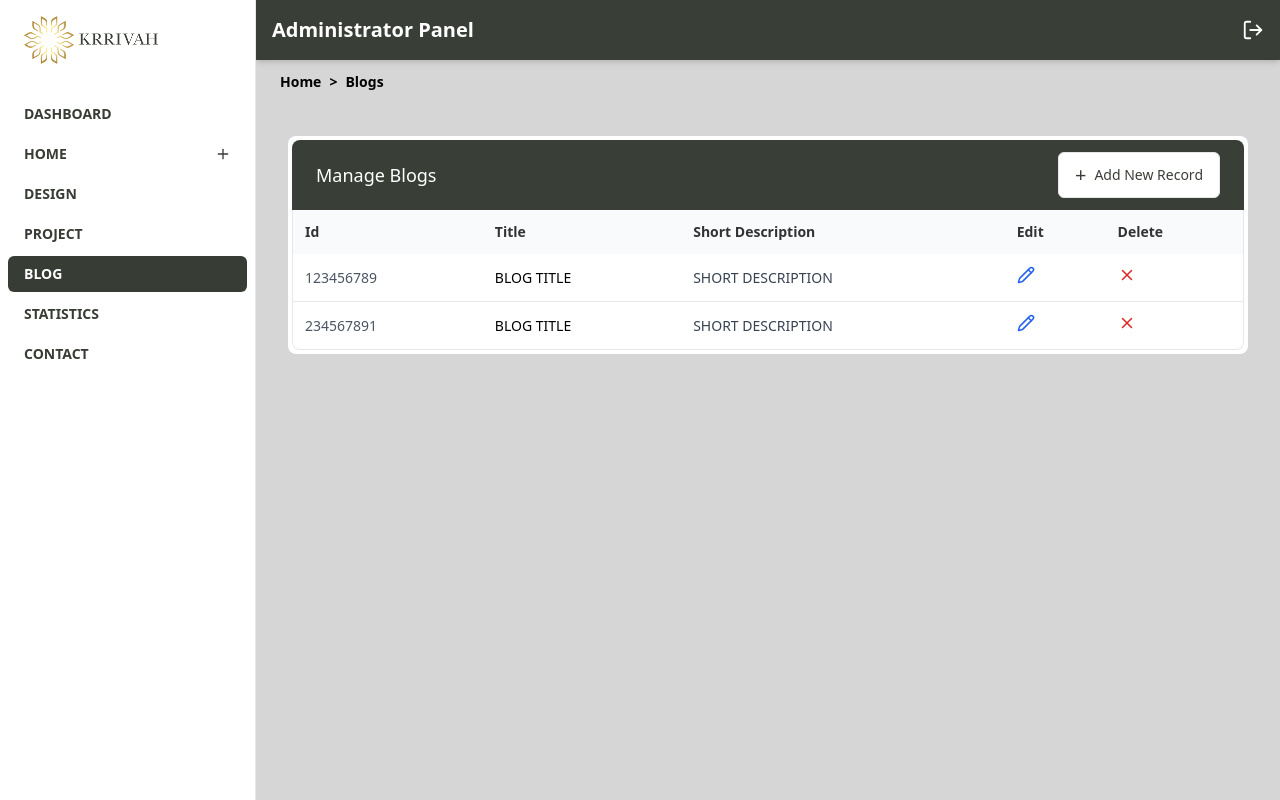
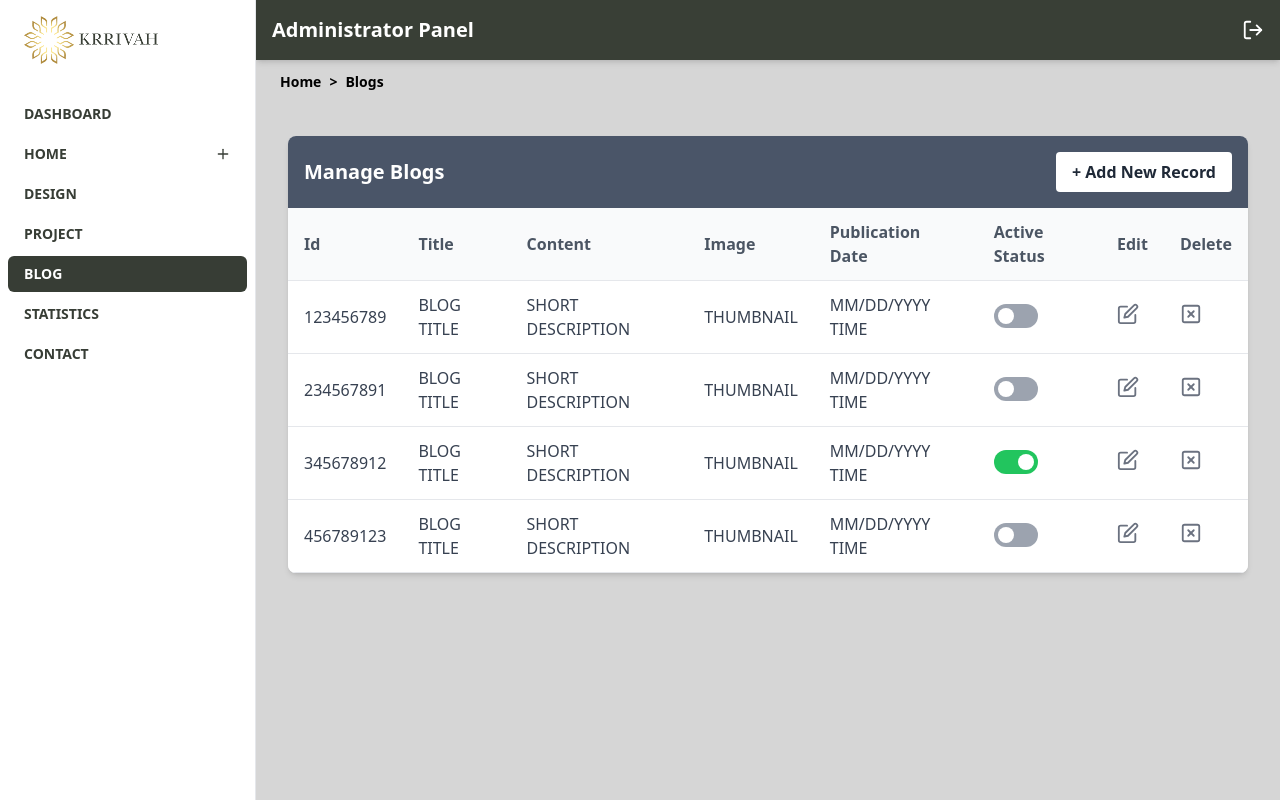
Before and after one commit to Govind-Kumar1/AdminKrrivah, a React (Vite) app: page /admin/blog in a window 1280 px wide. Built offline with nearby package versions, Linux system fonts and the light colour scheme.

Commit message:
added login auth

```diff
--- a/package.json
+++ b/package.json
@@ -11,9 +11,11 @@
   },
   "dependencies": {
     "@tailwindcss/vite": "^4.1.11",
+    "axios": "^1.10.0",
     "lucide-react": "^0.525.0",
     "react": "^19.1.0",
     "react-dom": "^19.1.0",
+    "react-icons": "^5.5.0",
     "react-router-dom": "^7.7.0",
     "recharts": "^3.1.0"
   },
--- a/src/App.jsx
+++ b/src/App.jsx
@@ -17,7 +17,7 @@ function App() {
       <Router>
         <Routes>
           <Route path='/' element={<LoginPage/>}/>
-          <Route path={'/admin'} element={<DashboardPage/>} />
+          <Route path={'/admin/dashboard'} element={<DashboardPage/>} />
           <Route path={'/admin/blog'} element={<BlogPage/>} />
           <Route path={'/admin/project'} element={<Project/>} />
           <Route path={'/admin/project/add-project'} element={<AddProject/>} />
--- a/src/components/ManageBlogs.jsx
+++ b/src/components/ManageBlogs.jsx
@@ -1,90 +1,84 @@
-import React, { useState } from "react";
-import { Pencil, X } from "lucide-react";
-import BlogForm from './BlogForm'; // Naya form component import karein
+import {React, useState } from 'react';
+import { FiEdit } from "react-icons/fi"; // Edit icon
+import { FiXSquare } from "react-icons/fi"; // Delete icon
 
-export default function ManageBlogs() {
-  const [blogs, setBlogs] = useState([
-    { id: 123456789, title: "BLOG TITLE", content: "SHORT DESCRIPTION" },
-    { id: 234567891, title: "BLOG TITLE", content: "SHORT DESCRIPTION" },
-  ]);
+// Sample data for the blogs
+const sampleBlogs = [
+    { id: '123456789', title: 'BLOG TITLE', content: 'SHORT DESCRIPTION', image: 'THUMBNAIL', publicationDate: 'MM/DD/YYYY TIME', isActive: false },
+    { id: '234567891', title: 'BLOG TITLE', content: 'SHORT DESCRIPTION', image: 'THUMBNAIL', publicationDate: 'MM/DD/YYYY TIME', isActive: false },
+    { id: '345678912', title: 'BLOG TITLE', content: 'SHORT DESCRIPTION', image: 'THUMBNAIL', publicationDate: 'MM/DD/YYYY TIME', isActive: true },
+    { id: '456789123', title: 'BLOG TITLE', content: 'SHORT DESCRIPTION', image: 'THUMBNAIL', publicationDate: 'MM/DD/YYYY TIME', isActive: false },
+];
 
-  // Modal ki jagah ab form ko dikhane ya chhupane ke liye state
-  const [isFormVisible, setIsFormVisible] = useState(false);
-  const [loading, setLoading] = useState(false);
+const ManageBlogs = () => {
+    const [blogs, setBlogs] = useState(sampleBlogs);
 
-  const handleDelete = (id) => {
-    setBlogs((prev) => prev.filter((b) => b.id !== id));
+    // Function to toggle the active status of a blog
+    const handleToggle = (id) => {
+        setBlogs(blogs.map(blog =>
+            blog.id === id ? { ...blog, isActive: !blog.isActive } : blog
+        ));
     };
 
-  // Naye blog ko save karne ka function
-  const handleSaveBlog = (formData) => {
-    console.log("Saving blog data:", formData);
-    const newBlog = {
-        id: Date.now(),
-        title: formData.title,
-        content: formData.shortDescription, // Table me dikhane ke liye
-    };
-    setBlogs(prev => [newBlog, ...prev]);
-    setIsFormVisible(false); // Save karne ke baad form band kar dein
-  };
-
-  // Agar form dikhana hai, to sirf BlogForm component render hoga
-  if (isFormVisible) {
-      return <BlogForm onSave={handleSaveBlog} onClose={() => setIsFormVisible(false)} />;
-  }
-
-  // Warna, blog list ka table dikhega
     return (
-    <div className="bg-white p-1 rounded-lg">
-      <div className="bg-[#393F36] text-white px-6 py-3 flex justify-between items-center rounded-t-lg">
-        <h2 className="text-lg font-medium">Manage Blogs</h2>
-        <button
-          className="flex items-center gap-2 bg-white text-sm border px-4 py-2 rounded-md text-[#393F36] hover:bg-gray-100"
-          onClick={() => setIsFormVisible(true)} // Button ab form dikhayega
-        >
-          <span className="text-xl font-medium">+</span>
-          Add New Record
+        <div className="bg-white shadow-md rounded-lg overflow-hidden">
+            {/* Header Section */}
+            <div className="bg-[#4a5568] text-white p-4 flex justify-between items-center">
+                <h2 className="text-xl font-semibold">Manage Blogs</h2>
+                <button className="bg-white text-gray-800 font-bold py-2 px-4 rounded hover:bg-gray-200 transition duration-300">
+                    + Add New Record
                 </button>
             </div>
 
-      <div className="overflow-x-auto border border-t-0 rounded-b-lg">
-        {loading ? (
-          <div className="p-6 text-center">Loading...</div>
-        ) : (
-          <table className="w-full text-sm">
-            {/* Table Head */}
+            {/* Table Section */}
+            <div className="overflow-x-auto">
+                <table className="min-w-full bg-white">
                     <thead className="bg-gray-50">
-              <tr className="text-left text-black/80">
-                <th className="p-3 font-semibold">Id</th>
-                <th className="p-3 font-semibold">Title</th>
-                <th className="p-3 font-semibold">Short Description</th>
-                <th className="p-3 font-semibold">Edit</th>
-                <th className="p-3 font-semibold">Delete</th>
+                        <tr>
+                            <th className="py-3 px-4 text-left font-semibold text-gray-600 border-b">Id</th>
+                            <th className="py-3 px-4 text-left font-semibold text-gray-600 border-b">Title</th>
+                            <th className="py-3 px-4 text-left font-semibold text-gray-600 border-b">Content</th>
+                            <th className="py-3 px-4 text-left font-semibold text-gray-600 border-b">Image</th>
+                            <th className="py-3 px-4 text-left font-semibold text-gray-600 border-b">Publication Date</th>
+                            <th className="py-3 px-4 text-left font-semibold text-gray-600 border-b">Active Status</th>
+                            <th className="py-3 px-4 text-left font-semibold text-gray-600 border-b">Edit</th>
+                            <th className="py-3 px-4 text-left font-semibold text-gray-600 border-b">Delete</th>
                         </tr>
                     </thead>
-            {/* Table Body */}
-            <tbody className="bg-white divide-y divide-gray-200">
+                    <tbody className="text-gray-700">
                         {blogs.map((blog) => (
-                <tr key={blog.id}>
-                  <td className="p-3 text-gray-600">{blog.id}</td>
-                  <td className="p-3 uppercase font-medium">{blog.title}</td>
-                  <td className="p-3 uppercase text-gray-700">{blog.content}</td>
-                  <td className="p-3">
-                    <button onClick={() => alert(`Edit ${blog.id}`)} className="text-blue-600 hover:text-blue-800">
-                      <Pencil size={18} />
+                            <tr key={blog.id} className="hover:bg-gray-50">
+                                <td className="py-3 px-4 border-b">{blog.id}</td>
+                                <td className="py-3 px-4 border-b">{blog.title}</td>
+                                <td className="py-3 px-4 border-b">{blog.content}</td>
+                                <td className="py-3 px-4 border-b">{blog.image}</td>
+                                <td className="py-3 px-4 border-b">{blog.publicationDate}</td>
+                                <td className="py-3 px-4 border-b">
+                                    {/* Toggle Switch */}
+                                    <button
+                                        onClick={() => handleToggle(blog.id)}
+                                        className={`relative inline-flex items-center h-6 rounded-full w-11 transition-colors duration-200 ${blog.isActive ? 'bg-green-500' : 'bg-gray-400'}`}
+                                    >
+                                        <span className={`inline-block w-4 h-4 transform bg-white rounded-full transition-transform duration-200 ${blog.isActive ? 'translate-x-6' : 'translate-x-1'}`} />
                                     </button>
                                 </td>
-                  <td className="p-3">
-                    <button onClick={() => handleDelete(blog.id)} className="text-red-600 hover:text-red-800">
-                      <X size={18} />
+                                <td className="py-3 px-4 border-b">
+                                    <button className="text-gray-500 hover:text-blue-600">
+                                        <FiEdit size={22} />
+                                    </button>
+                                </td>
+                                <td className="py-3 px-4 border-b">
+                                    <button className="text-gray-500 hover:text-red-600">
+                                        <FiXSquare size={22} />
                                     </button>
                                 </td>
                             </tr>
                         ))}
                     </tbody>
                 </table>
-        )}
             </div>
         </div>
     );
-}
+};
+
+export default ManageBlogs;
--- a/src/components/bannerComponents/ManageBanners.jsx
+++ b/src/components/bannerComponents/ManageBanners.jsx
@@ -1,52 +1,99 @@
-import React, { useState } from "react";
+import React, { useState, useEffect } from "react";
 import { Pencil, X, Plus } from "lucide-react";
-import BannerForm from "./BannerForm";
+import BannerForm from "./BannerForm"; // Your form component
+import axios from "axios";
 
-const initialData = [
-  {
-    id: "123456789",
-    brandName: "brand name",
-    image: "hero image",
-    title: "PROJECT TITLE",
-    description: "Short Description",
-    isActive: false,
-  },
-  // ...other records
-];
+// Define your backend API base URL
+const API_URL = "http://localhost:5000/api/heroBrand";
 
 const ManageBanners = () => {
-  const [mode, setMode] = useState("table");
-  const [data, setData] = useState(initialData);
+    const [mode, setMode] = useState("table"); // 'table', 'add', 'edit'
+    const [data, setData] = useState([]);
     const [editingItem, setEditingItem] = useState(null);
 
-  const handleDelete = (id) => {
-    console.log("API delete:", id);
-    setData((prev) => prev.filter((item) => item.id !== id));
+    // New states for loading and error handling
+    const [loading, setLoading] = useState(true);
+    const [error, setError] = useState(null);
+
+    // Function to fetch all banners from the backend
+    const fetchBanners = async () => {
+        setLoading(true);
+        setError(null);
+        try {
+            const res = await axios.get(API_URL);
+            setData(res.data);
+        } catch (err) {
+            setError("Failed to fetch banners. Please try again later.");
+            console.error(err);
+        } finally {
+            setLoading(false);
+        }
     };
 
-  const handleSubmit = (form) => {
+    // Fetch data when the component mounts
+    useEffect(() => {
+        fetchBanners();
+    }, []);
+
+    // Function to handle deleting a banner
+    const handleDelete = async (id) => {
+        if (window.confirm("Are you sure you want to delete this banner?")) {
+            try {
+                await axios.delete(`${API_URL}/${id}`, { withCredentials: true });
+                fetchBanners(); // Refetch data to update the UI
+            } catch (err) {
+                alert("Failed to delete banner.");
+                console.error(err);
+            }
+        }
+    };
+
+    // Function to handle form submission for both add and edit modes
+    const handleSubmit = async (formData) => {
+        try {
             if (mode === "add") {
-      const newItem = {
-        id: Date.now().toString(),
-        ...form,
-        image: "hero image",
-        isActive: false,
+                // For adding, we send multipart/form-data
+                const apiFormData = new FormData();
+                Object.keys(formData).forEach(key => {
+                    apiFormData.append(key, formData[key]);
+                });
+                await axios.post(API_URL, apiFormData, {
+                    withCredentials: true,
+                    headers: { 'Content-Type': 'multipart/form-data' }
+                });
+            } else if (mode === "edit") {
+                // For editing, we send JSON (assuming no image update for now)
+                // Note: If your PUT route supports image updates, this needs to be multipart/form-data too.
+                await axios.put(`${API_URL}/${editingItem._id}`, formData, { withCredentials: true });
+            }
+            fetchBanners(); // Refetch data on success
+        } catch (err) {
+            alert(`Failed to ${mode} banner.`);
+            console.error(err);
+        } finally {
+            setMode("table");
+            setEditingItem(null);
+        }
     };
-      setData((prev) => [...prev, newItem]);
-    } else if (mode === "edit") {
-      setData((prev) =>
-        prev.map((item) =>
-          item.id === editingItem.id ? { ...item, ...form } : item
-        )
-      );
+
+    // Function to toggle the active status
+    const handleToggleStatus = async (item) => {
+        try {
+            // Your updateHeroBrand controller will handle the update
+            await axios.put(`${API_URL}/${item._id}`, { isActive: !item.isActive }, { withCredentials: true });
+            fetchBanners(); // Refetch to show the change
+        } catch (err) {
+             alert("Failed to update status.");
+             console.error(err);
+        }
     }
 
-    setMode("table");
-    setEditingItem(null);
-  };
+    // Render loading or error state
+    if (loading) return <div className="p-6 text-center">Loading banners...</div>;
+    if (error) return <div className="p-6 text-center text-red-500">{error}</div>;
 
     return (
-    <div className="bg-[#D6D6D6] flex  justify-center p-4">
+        <div className="bg-[#D6D6D6] flex justify-center p-4">
             <div className="w-full max-w-6xl rounded-md shadow-lg overflow-hidden bg-white">
                 {/* Header */}
                 <div className="bg-[#383D34] text-white flex justify-between items-center px-6 py-4">
@@ -63,43 +110,36 @@ const ManageBanners = () => {
 
                 {/* Content */}
                 <div className="p-6">
-          {mode === "table" && (
+                    {mode === "table" ? (
                         <div className="overflow-x-auto">
                             <table className="w-full text-left border-collapse">
                                 <thead>
                                     <tr className="bg-gray-100 text-sm text-gray-700">
-                    <th className="border p-3 font-semibold">Id</th>
                                         <th className="border p-3 font-semibold">BRAND NAME</th>
                                         <th className="border p-3 font-semibold">Image</th>
                                         <th className="border p-3 font-semibold">Title</th>
                                         <th className="border p-3 font-semibold">Description</th>
-                    <th className="border p-3 font-semibold">Active Status</th>
-                    <th className="border p-3 font-semibold">Edit</th>
-                    <th className="border p-3 font-semibold">Delete</th>
+                                        <th className="border p-3 font-semibold text-center">Active</th>
+                                        <th className="border p-3 font-semibold text-center">Edit</th>
+                                        <th className="border p-3 font-semibold text-center">Delete</th>
                                     </tr>
                                 </thead>
                                 <tbody>
                                     {data.map((item) => (
-                    <tr key={item.id} className="hover:bg-gray-50 text-sm">
-                      <td className="border p-3">{item.id}</td>
+                                        <tr key={item._id} className="hover:bg-gray-50 text-sm">
                                             <td className="border p-3">{item.brandName}</td>
-                      <td className="border p-3">{item.image}</td>
+                                            <td className="border p-3">
+                                                <img src={item.image} alt={item.title} className="w-24 h-auto object-cover" />
+                                            </td>
                                             <td className="border p-3">{item.title}</td>
                                             <td className="border p-3">{item.description}</td>
                                             <td className="border p-3 text-center">
-                        <input
-                          type="checkbox"
-                          checked={item.isActive}
-                          onChange={() =>
-                            setData((prev) =>
-                              prev.map((d) =>
-                                d.id === item.id
-                                  ? { ...d, isActive: !d.isActive }
-                                  : d
-                              )
-                            )
-                          }
-                        />
+                                                <button
+                                                    onClick={() => handleToggleStatus(item)}
+                                                    className={`px-3 py-1 text-xs rounded-full text-white ${item.isActive ? 'bg-green-500' : 'bg-gray-400'}`}
+                                                >
+                                                    {item.isActive ? "Active" : "Inactive"}
+                                                </button>
                                             </td>
                                             <td className="border p-3 text-center">
                                                 <button
@@ -114,7 +154,7 @@ const ManageBanners = () => {
                                             </td>
                                             <td className="border p-3 text-center">
                                                 <button
-                          onClick={() => handleDelete(item.id)}
+                                                    onClick={() => handleDelete(item._id)}
                                                     className="hover:text-red-600"
                                                 >
                                                     <X className="w-5 h-5" />
@@ -125,9 +165,7 @@ const ManageBanners = () => {
                                 </tbody>
                             </table>
                         </div>
-          )}
-
-          {(mode === "add" || mode === "edit") && (
+                    ) : (
                         <BannerForm
                             mode={mode}
                             item={editingItem}
--- a/src/components/projectComponents/TableProject.jsx
+++ b/src/components/projectComponents/TableProject.jsx
@@ -4,10 +4,10 @@ import { useNavigate } from "react-router-dom";
 
 export default function ManageProjects() {
   const [projects, setProjects] = useState([
-    { id: 123456789, title: "PROJECT TITLE", content: "SHORT DESCRIPTION" },
-    { id: 234567891, title: "PROJECT TITLE", content: "SHORT DESCRIPTION" },
-    { id: 345678912, title: "PROJECT TITLE", content: "SHORT DESCRIPTION" },
-    { id: 456789123, title: "PROJECT TITLE", content: "SHORT DESCRIPTION" },
+    { id: 123456789, title: "PROJECT TITLE", content: "SHORT DESCRIPTION", isActive: true },
+    { id: 234567891, title: "PROJECT TITLE", content: "SHORT DESCRIPTION", isActive: false },
+    { id: 345678912, title: "PROJECT TITLE", content: "SHORT DESCRIPTION", isActive: true },
+    { id: 456789123, title: "PROJECT TITLE", content: "SHORT DESCRIPTION", isActive: false },
   ]);
   const [loading, setLoading] = useState(true);
 
@@ -19,9 +19,9 @@ export default function ManageProjects() {
 
   const loadProjects = async () => {
     try {
-      // const res = await fetchProjects(); // API call
-      // setProjects(res.data);
-      setLoading(false);
+      setTimeout(() => {
+          setLoading(false);
+      }, 500);
     } catch (err) {
       console.error("Error fetching projects", err);
       setLoading(false);
@@ -30,11 +30,18 @@ export default function ManageProjects() {
 
   const handleDelete = async (id) => {
     try {
-      // await deleteProject(id); // API call
       setProjects((prev) => prev.filter((p) => p.id !== id));
     } catch (err) {
       console.error("Delete failed", err);
     }
+  };
+
+  const handleToggleStatus = (id) => {
+    setProjects((prevProjects) =>
+      prevProjects.map((p) =>
+        p.id === id ? { ...p, isActive: !p.isActive } : p
+      )
+    );
   };
 
   return (
@@ -78,10 +85,14 @@ export default function ManageProjects() {
                   <td className="p-3 border-r border-gray-200">THUMBNAIL</td>
                   <td className="p-3 border-r border-gray-200">MM/DD/YYYY TIME</td>
                   <td className="p-3 border-r border-gray-200">
-                    <label className="inline-flex items-center cursor-pointer">
-                      <input type="checkbox" className="sr-only peer" />
-                      <div className="w-10 h-5 bg-gray-300 rounded-full peer peer-checked:bg-green-500" />
-                    </label>
+                    {/* 👇 Updated Active Status with Toggle Switch */}
+                    <button
+                        onClick={() => handleToggleStatus(p.id)}
+                        className={`relative inline-flex items-center h-6 rounded-full w-11 transition-colors duration-200 focus:outline-none ${p.isActive ? 'bg-green-500' : 'bg-gray-400'}`}
+                        title={p.isActive ? 'Active' : 'Inactive'}
+                    >
+                        <span className={`inline-block w-4 h-4 transform bg-white rounded-full transition-transform duration-200 ${p.isActive ? 'translate-x-6' : 'translate-x-1'}`} />
+                    </button>
                   </td>
                   <td className="p-3 border-r border-gray-200">
                     <button onClick={() => alert("Edit flow here")}>
```
Also changed, not shown: src/pages/Login.jsx (+74 -12 lines), 1 other file (tests, documents, lock files or other folders). Lines whose indentation alone changed are shown as unchanged.
